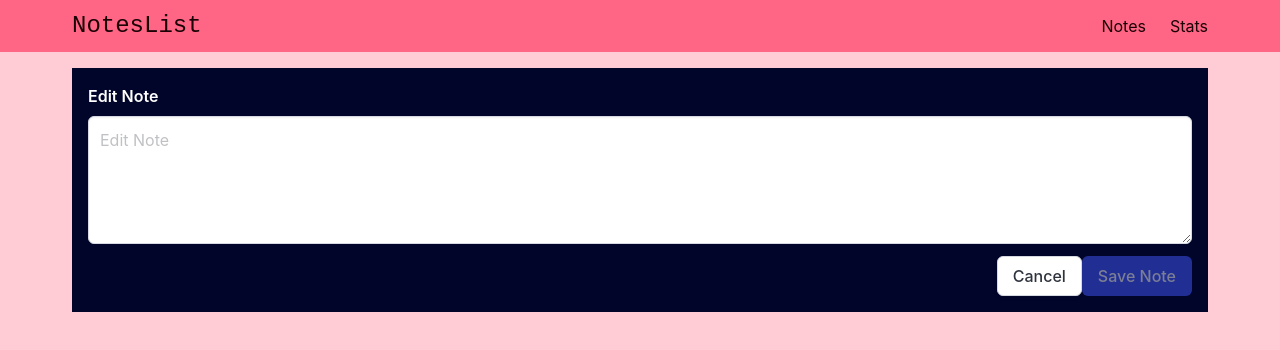
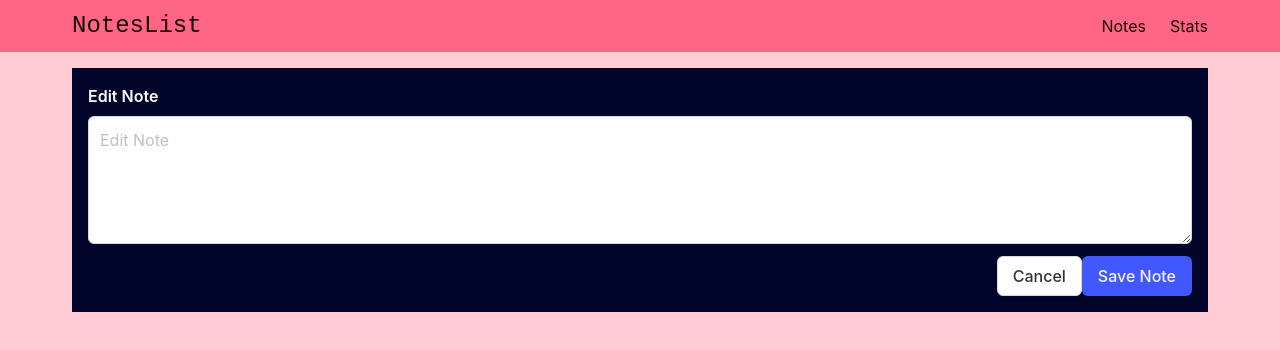
Before and after one commit to VarduhiGalstyan/vue3-composition, a Vue app in the folder noteslist-vue/: page /#/edit-note/id1 in a window 1280 px wide. Shown: the top 350 px of the page. Built offline with nearby package versions, Linux system fonts and the light colour scheme.

Commit message:
86. Get Note Content in Edit Note Page using Pinia Getter Functionality in Composition API - Vue 3

```diff
--- a/noteslist-vue/src/Views/EditNoteView.vue
+++ b/noteslist-vue/src/Views/EditNoteView.vue
@@ -9,17 +9,19 @@
       </button>
     </template>
   </AddEditNote>
+
+  <!-- {{ $route.params.id }} -->
 </template>
 
 <script setup>
 import AddEditNote from '@/components/Notes/AddEditNote.vue';
+import { useNotesStore } from '@/stores/NotesStore';
 import { ref } from 'vue';
 import { useRoute } from 'vue-router';
 
 const route = useRoute();
 
-const noteContent = ref('');
+const notesStore = useNotesStore();
 
-console.log(route.params);
-
+const noteContent = notesStore.getNoteContentById(route.params.id);
 </script>
--- a/noteslist-vue/src/Views/NotesView.vue
+++ b/noteslist-vue/src/Views/NotesView.vue
@@ -1,5 +1,12 @@
 <template>
 
+  <AddEditNote v-model="newNote" ref="addEditNoteRef">
+    <template #button>
+      <button :disabled="!newNote" class="button is-link is-danger" @click.prevent="addNote">
+        Add New Note
+      </button>
+    </template>
+  </AddEditNote>
 
   <SingleNotes v-for="note in notes" :key="note.id" :note="note" />
 </template>
--- a/noteslist-vue/src/stores/NotesStore.js
+++ b/noteslist-vue/src/stores/NotesStore.js
@@ -1,11 +1,19 @@
 import { defineStore } from "pinia";
-import { ref } from "vue";
+import { computed, ref } from "vue";
 
 export const useNotesStore = defineStore('notesStore', () => {
   const notes = ref([
     {id: 'id1', content: 'First Note'},
     {id: 'id2', content: 'Second Note'}
   ]);
+
+  const getNoteContentById = computed(() => {
+    // return notes.value[0].content;
+    return (id) => {
+      // console.log('getter id', id);
+      return notes.value.find((note) => note.id ==id).content;
+    };
+  });
 
   const addNote = (noteContent) => {
     const currentDate = new Date().getTime().toString();
@@ -20,10 +28,11 @@
   const deleteNote = (noteId) => {
     notes.value = notes.value.filter((note) => note.id !== noteId)
 
-  }
+  };
 
   return {
     notes,
+    getNoteContentById,
     addNote,
     deleteNote
   };
```
